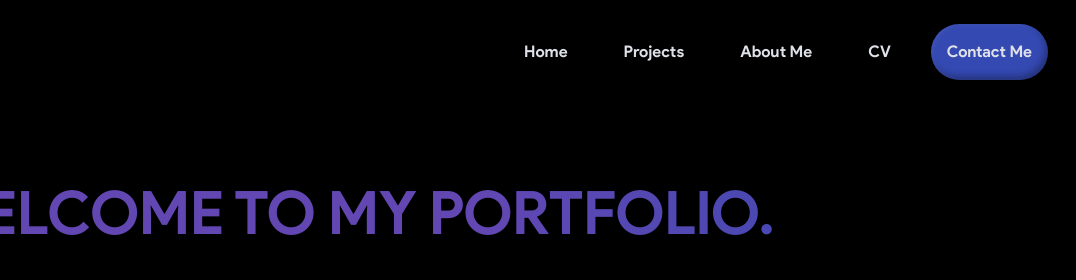
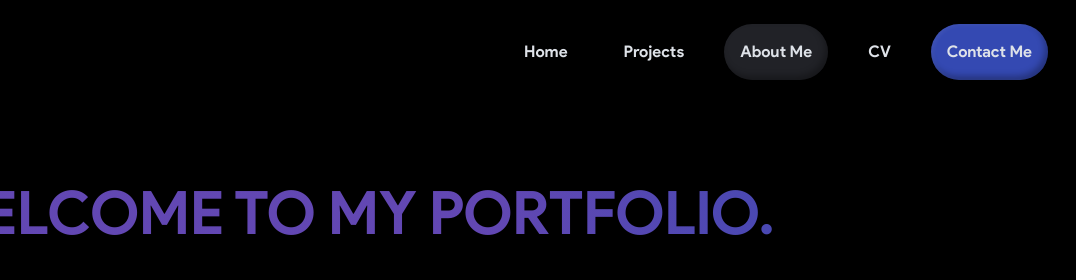
Before and after one commit to Opeyemi-Design/js-practice, a website built with Vite: page about-me.html in a window 1280 px wide. Shown: the top 280 px of the page, 204-1280 px from the left. Built offline with nearby package versions, Linux system fonts and the light colour scheme.

Commit message:
add high to n

```diff
--- a/header-and-footer-loader.js
+++ b/header-and-footer-loader.js
@@ -4,6 +4,7 @@ function loadHeaderAndFooter() {
         .then(response => response.text())
         .then(data => {
             document.body.insertAdjacentHTML('afterbegin', data);
+            highlightActiveNavLink(); // Call this function after inserting the header
             // Dispatch a custom event when header is loaded
             document.dispatchEvent(new Event('headerLoaded'));
         });
@@ -16,5 +17,25 @@ function loadHeaderAndFooter() {
         });
 }
 
+// Function to highlight active nav link
+function highlightActiveNavLink() {
+    const currentPath = window.location.pathname;
+    const navLinks = document.querySelectorAll('.primary-navigation .nav-list a');
+
+    navLinks.forEach(link => {
+        const linkPath = link.getAttribute('href');
+
+        if (linkPath === currentPath ||
+            (currentPath === '/' && linkPath === '/index.html') ||
+            (currentPath === '/index.html' && linkPath === '/')) {
+            if (link.classList.contains('primary-button-medium')) {
+                link.classList.add('primary-active');
+            } else {
+                link.classList.add('secondary-active');
+            }
+        }
+    });
+}
+
 // Call the function when the page loads
 document.addEventListener('DOMContentLoaded', loadHeaderAndFooter);
--- a/style.css
+++ b/style.css
@@ -332,6 +332,11 @@ body {
   background-color: var(--clr-primary-300);
 }
 
+.primary-active {
+  background-color: var(--clr-primary-400);
+  box-shadow: 2px 1px 4px 0px rgba(255, 255, 255, 0.12) inset, -3px -4px 6px 0px rgba(0, 0, 0, 0.40) inset;
+}
+
 .secondary-button-medium {
   cursor: pointer;
   text-decoration: none;
@@ -364,6 +369,11 @@ body {
 .secondary-button-large:hover,
 .secondary-button-large:focus-visible {
   background-color: var(--clr-neutral-600);
+}
+
+.secondary-active {
+  background-color: var(--clr-neutral-700);
+  box-shadow: -3px -4px 6px 0px rgba(0, 0, 0, 0.30) inset;
 }
 
 nav a.active {
```
